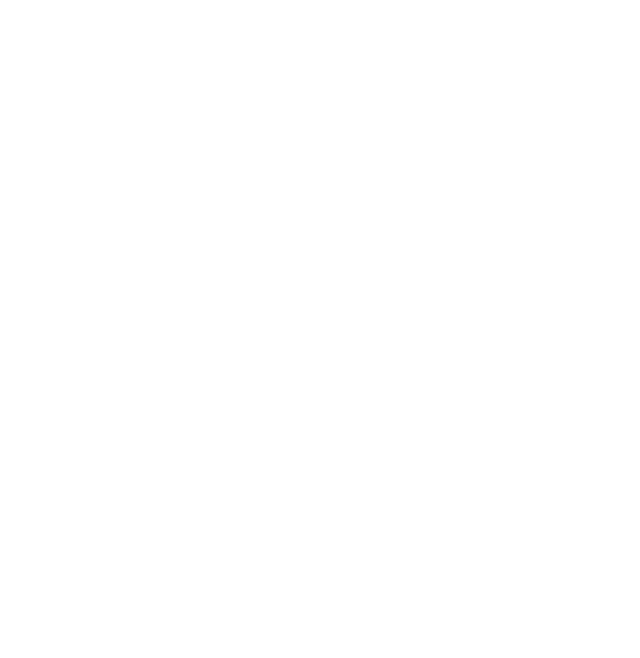
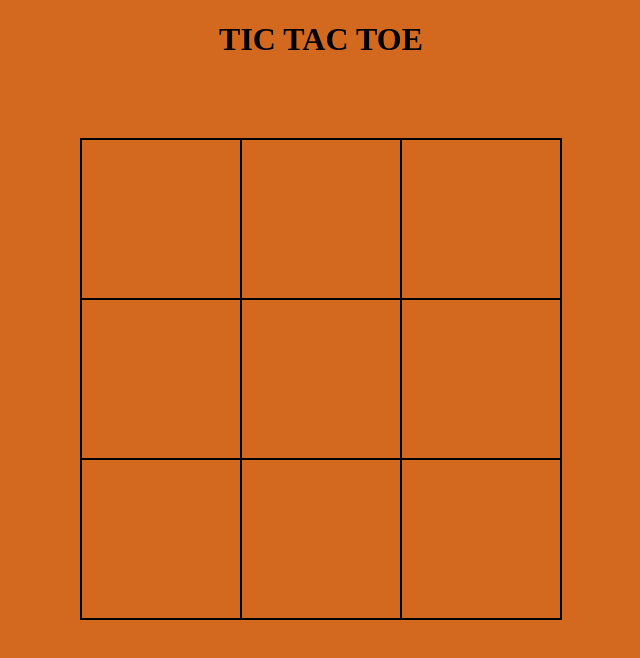
Before and after one commit to luan-nguyen20/ticTacToe, a plain HTML site: page index.html in a window 1280 px wide. Shown: the whole page, without its empty margins (319-959 px from the left). Drawn offline with Linux system fonts and the light colour scheme.

Commit message:
style board and cells

```diff
--- a/index.html
+++ b/index.html
@@ -5,7 +5,18 @@
         <link rel="stylesheet" href="style.css">
     </header>
     <body>
-
+        <h1>TIC TAC TOE</h1>
+        <div class="board">
+            <div class="cell"><p></p></div>
+            <div class="cell"><p></p></div>
+            <div class="cell"><p></p></div>
+            <div class="cell"><p></p></div>
+            <div class="cell"><p></p></div>
+            <div class="cell"><p></p></div>
+            <div class="cell"><p></p></div>
+            <div class="cell"><p></p></div>
+            <div class="cell"><p></p></div>
+        </div>
     </body>
     <script src="script.js"></script>
 </html>
--- a/style.css
+++ b/style.css
@@ -0,0 +1,22 @@
+html{
+    background-color: chocolate;
+}
+
+h1{
+    text-align: center;
+}
+
+.board{
+    display: grid;
+    grid-template-columns: repeat(3,1fr);
+    grid-template-rows: repeat(3,1fr);;
+    width: 30rem;
+    height: 30rem;
+    margin: auto;
+    margin-top: 5rem;
+    border: solid black 1px;
+}
+
+.cell{
+    border: solid black 1px;
+}
```
